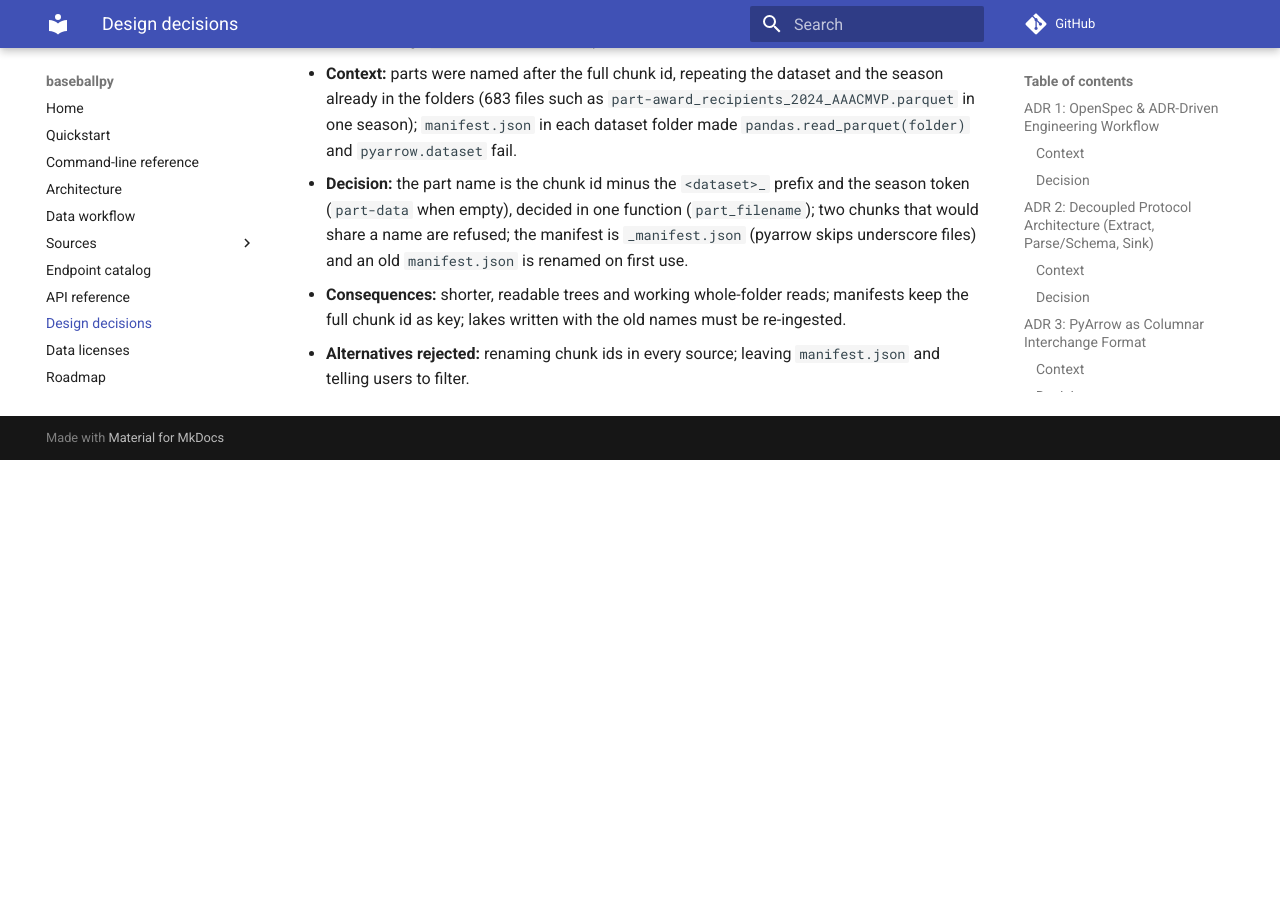
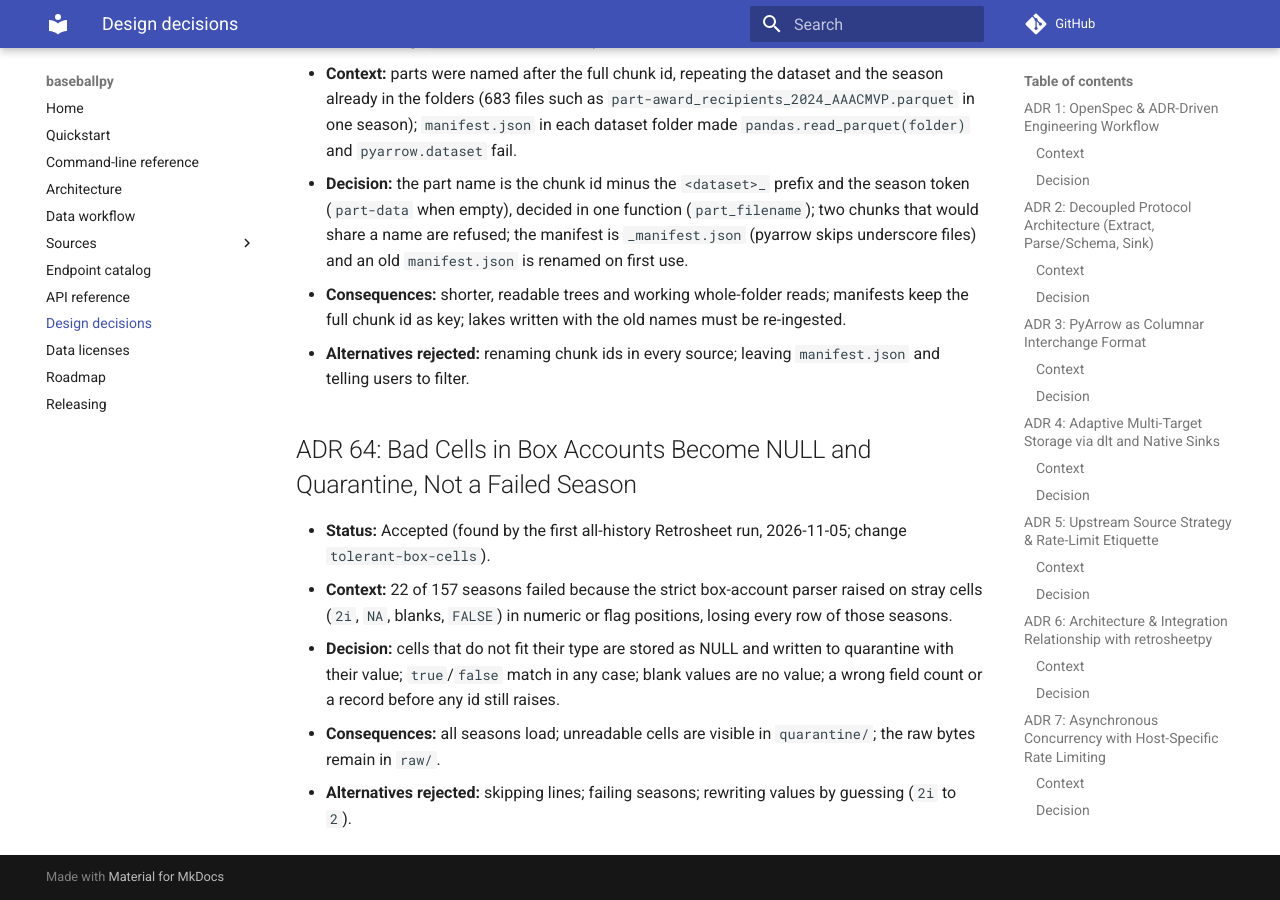
Before and after one commit to cbwinslow/baseballpy, an MkDocs documentation site: the page built from docs/DECISIONS.md, in a window 1280 px wide and 900 px high, scrolled down 44260 px. Built offline with MkDocs 1.6.1 and Material for MkDocs 9.7.7, drawn with Linux system fonts in a browser that asks for light colours; comment, search, counter and statistics services are not loaded; before the commit the page ends 44720 px from its top, so only the background shows below that.

Commit message:
fix(retrosheet): bad box-account cells become NULL + quarantine instead of failing a season (B-247, ADR 64)
Found by the first all-history run: 22 of 157 seasons failed; all 22 now load.

Co-Authored-By: Claude Sonnet 5.5 <noreply@anthropic.com>

```diff
--- a/docs/DECISIONS.md
+++ b/docs/DECISIONS.md
@@ -705,3 +705,10 @@ Baseball data is frequently downloaded across multiple sessions (e.g. fetching 2
 - **Decision:** the part name is the chunk id minus the `<dataset>_` prefix and the season token (`part-data` when empty), decided in one function (`part_filename`); two chunks that would share a name are refused; the manifest is `_manifest.json` (pyarrow skips underscore files) and an old `manifest.json` is renamed on first use.
 - **Consequences:** shorter, readable trees and working whole-folder reads; manifests keep the full chunk id as key; lakes written with the old names must be re-ingested.
 - **Alternatives rejected:** renaming chunk ids in every source; leaving `manifest.json` and telling users to filter.
+
+## ADR 64: Bad Cells in Box Accounts Become NULL and Quarantine, Not a Failed Season
+- **Status:** Accepted (found by the first all-history Retrosheet run, 2026-11-05; change `tolerant-box-cells`).
+- **Context:** 22 of 157 seasons failed because the strict box-account parser raised on stray cells (`2i`, `NA`, blanks, `FALSE`) in numeric or flag positions, losing every row of those seasons.
+- **Decision:** cells that do not fit their type are stored as NULL and written to quarantine with their value; `true`/`false` match in any case; blank values are no value; a wrong field count or a record before any id still raises.
+- **Consequences:** all seasons load; unreadable cells are visible in `quarantine/`; the raw bytes remain in `raw/`.
+- **Alternatives rejected:** skipping lines; failing seasons; rewriting values by guessing (`2i` to `2`).
```
Also changed, not shown: docs/agents/BACKLOG.md (+1 -0 lines), docs/agents/PROJECT_MAP.md (+3 -2 lines), openspec/changes/EXECUTION_ORDER.md (+1 -0 lines), openspec/changes/archive/2026-11-05-tolerant-box-cells/design.md (added, +8 -0 lines), openspec/changes/archive/2026-11-05-tolerant-box-cells/proposal.md (added, +7 -0 lines), openspec/changes/archive/2026-11-05-tolerant-box-cells/specs/retrosheet-ingestion/spec.md (added, +3 -0 lines), openspec/changes/archive/2026-11-05-tolerant-box-cells/tasks.md (added, +4 -0 lines), openspec/specs/retrosheet-ingestion/spec.md (+6 -0 lines), 2 other files.
